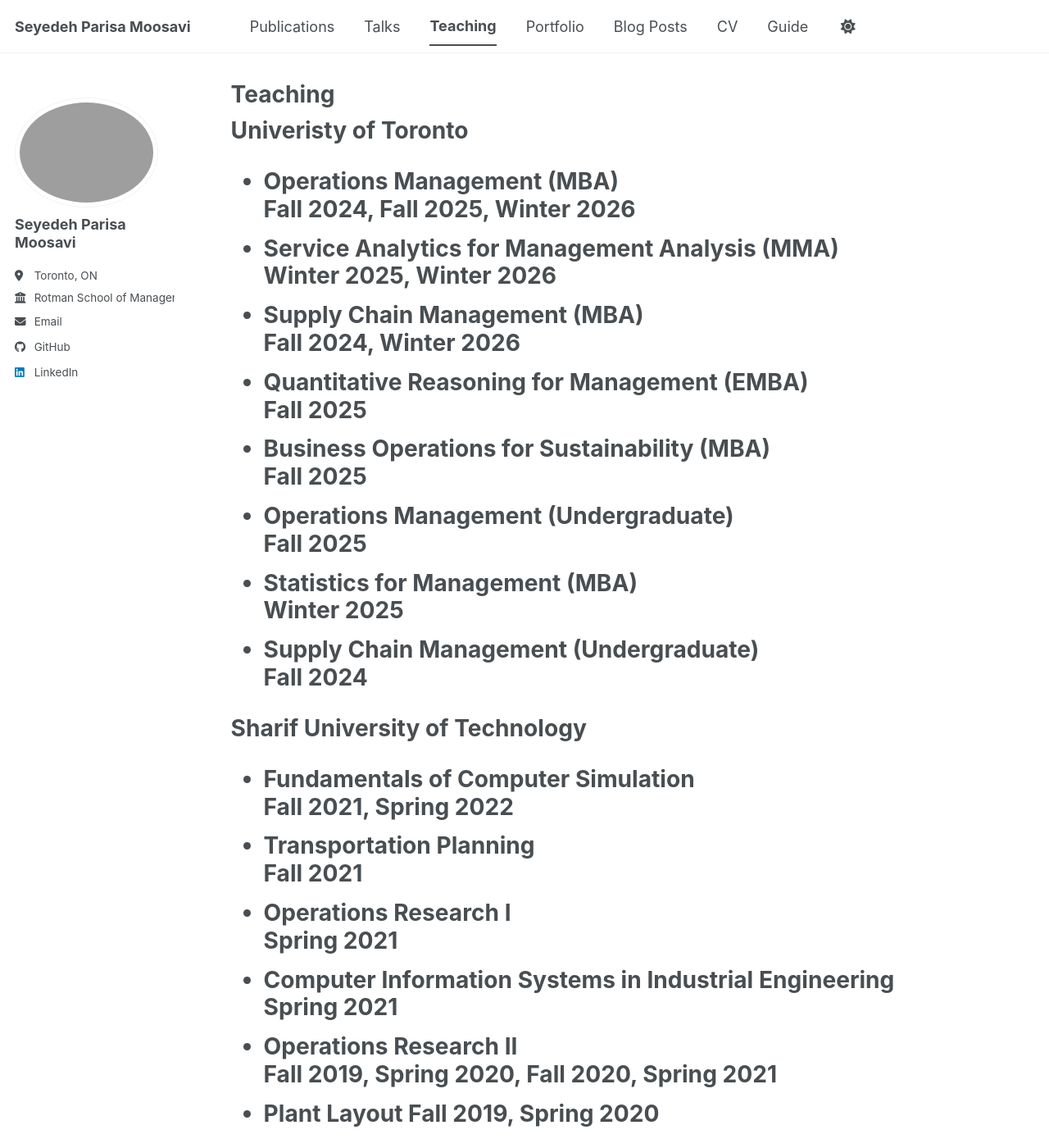
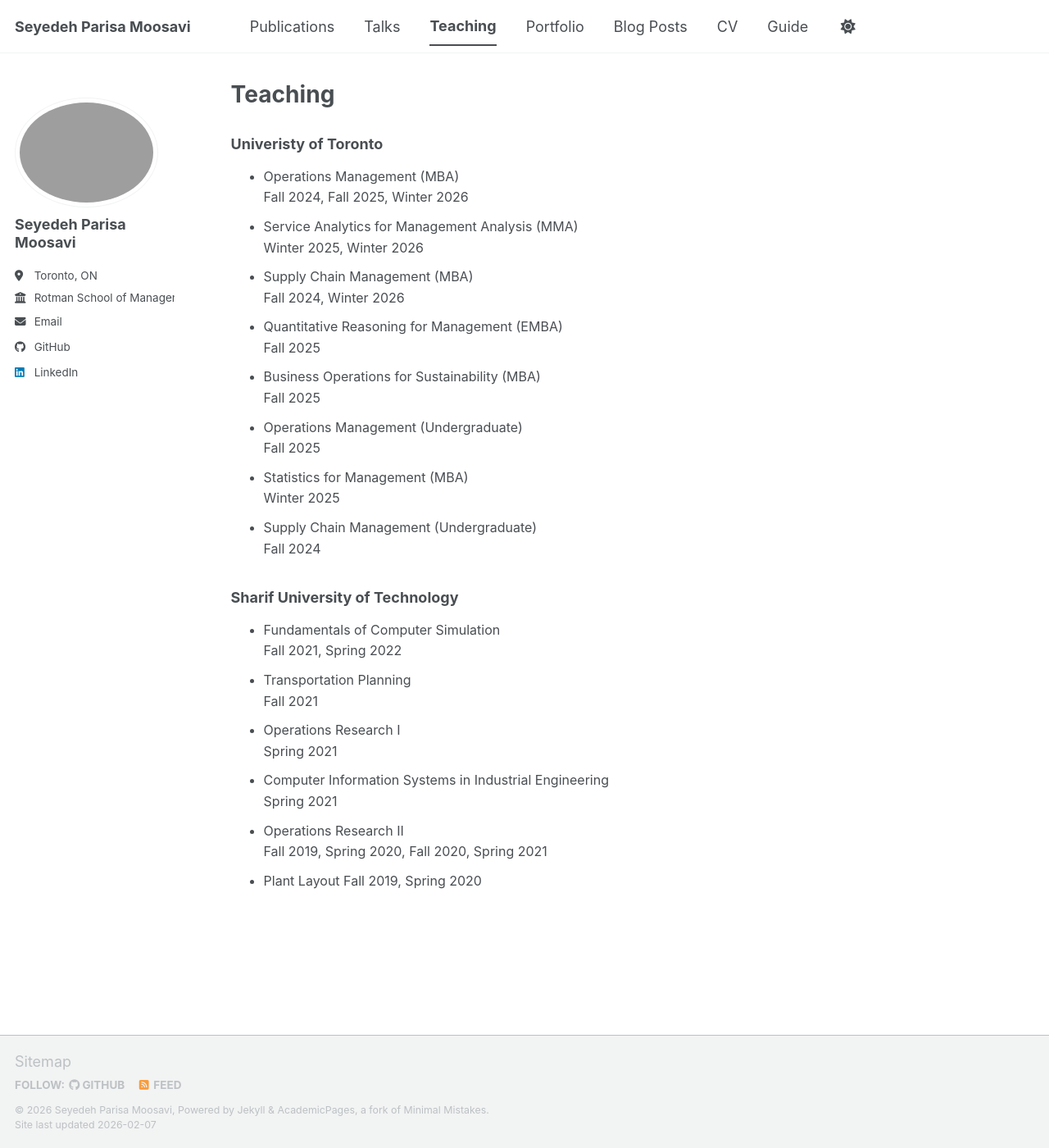
Before and after one commit to parisamsv/parisamsv.github.io, a Jekyll site: the page built from _pages/teaching.html, in a window 1280 px wide and 1400 px high. Shown: the whole window at 82% size. Built offline with Jekyll 4.4.1, drawn with Linux system fonts in a browser that asks for light colours; a script bundle is joined from its source files by our own code; library files that are not in the unit come from our copies.

Commit message:
Enhance teaching page with styles and headings
Added styling for teaching list and updated headings.

```diff
--- a/_pages/teaching.html
+++ b/_pages/teaching.html
@@ -5,8 +5,21 @@ permalink: /teaching/
 author_profile: true
 ---
 
-<h1>Univeristy of Toronto<h1>
-<ul>
+<style>
+  .teaching-list {
+    font-size: 16px; /* Adjust this value to your preferred size */
+    line-height: 1.6;
+  }
+
+  .teaching-list li {
+    margin-bottom: 10px;
+  }
+</style>
+
+
+
+<h3>Univeristy of Toronto</h3>
+<ul class="teaching-list">
   <li>
     Operations Management (MBA)<br>
     Fall 2024, Fall 2025, Winter 2026
@@ -42,8 +55,8 @@ author_profile: true
 </ul>
 
 
-<h1>Sharif University of Technology<h1>
-<ul>
+<h3>Sharif University of Technology</h3>
+<ul class="teaching-list">
   <li>
      Fundamentals of Computer Simulation <br>
     Fall 2021, Spring 2022
```
